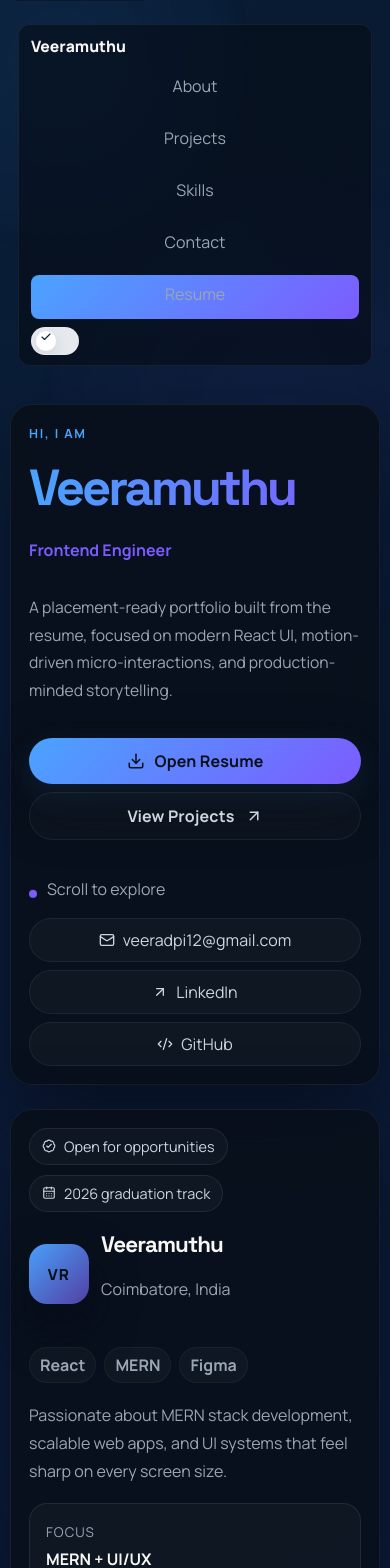
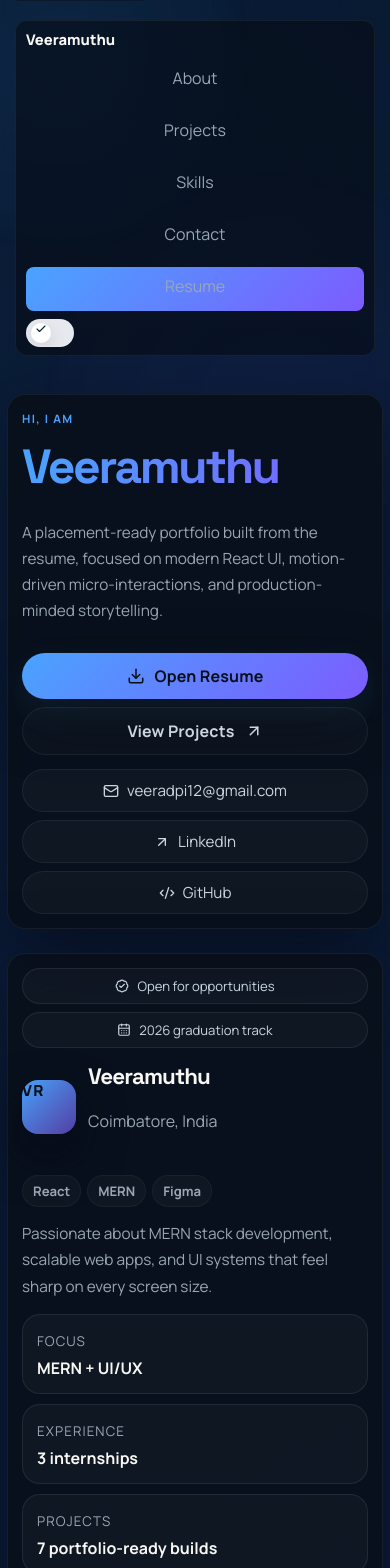
Before and after one commit to Veeramuthu2004/MUTHU_PORTFOLIO_26, a React (Vite) app: page / in a window 390 px wide. Shown: the top 1568 px of the page. Built offline with nearby package versions, Linux system fonts and the light colour scheme.

Commit message:
style: refine mobile layout and light mode

```diff
--- a/src/App.css
+++ b/src/App.css
@@ -379,7 +379,6 @@
   height: 74px;
   border-radius: 20px;
   display: grid;
-  place-items: center;
   background: linear-gradient(135deg, rgba(74,163,255,0.98), rgba(89, 67, 175, 0.92));
   color: #081018;
   font-size: 1.1rem;
@@ -793,6 +792,7 @@
     height: 60px;
     border-radius: 18px;
     font-size: 0.95rem;
+
   }
 
   .timeline-meta,
@@ -879,3 +879,186 @@
     background: inherit;
   }
 }
+
+@media (max-width: 560px) {
+  .hero-copy {
+    gap: 14px;
+  }
+
+  .intro-line {
+    font-size: 0.72rem;
+    letter-spacing: 0.12em;
+  }
+
+  .role-rotator,
+  .scroll-hint {
+    display: none;
+  }
+
+  .hero-actions,
+  .contact-strip {
+    gap: 8px;
+  }
+
+  .contact-strip a {
+    width: 100%;
+    justify-content: center;
+    font-size: 0.95rem;
+  }
+
+  .hero-card {
+    gap: 14px;
+  }
+
+  .hero-card-top {
+    gap: 8px;
+  }
+
+  .status-pill,
+  .status-date {
+    width: 100%;
+    justify-content: center;
+  }
+
+  .hero-card-metrics {
+    gap: 10px;
+  }
+
+  .metric-card,
+  .stat-card,
+  .about-card,
+  .timeline-card,
+  .project-card,
+  .cert-card,
+  .education-card {
+    padding: 14px;
+  }
+
+  .section-heading h2,
+  .content-section h2,
+  .contact-panel h2 {
+    font-size: clamp(1.25rem, 6vw, 1.7rem);
+  }
+
+  .project-filters {
+    gap: 8px;
+  }
+
+  .filter-btn {
+    flex: 1 1 calc(50% - 4px);
+    min-height: 44px;
+  }
+
+  .about-card h3,
+  .timeline-card h3,
+  .project-card h3,
+  .education-card h3 {
+    font-size: 1rem;
+  }
+
+  .hero-card-summary,
+  .hero-text,
+  .section-heading p,
+  .contact-panel p {
+    font-size: 0.96rem;
+    line-height: 1.7;
+  }
+
+  .education-card {
+    gap: 8px;
+  }
+
+  .contact-form input,
+  .contact-form textarea {
+    padding: 12px 12px;
+    border-radius: 12px;
+  }
+
+  .project-modal {
+    padding: 16px;
+  }
+
+  .modal-header {
+    align-items: flex-start;
+  }
+}
+
+@media (max-width: 420px) {
+  .portfolio-shell {
+    width: min(100% - 14px, 1200px);
+    padding: 14px 0 44px;
+  }
+
+  .nav-inner {
+    padding: 8px 10px;
+  }
+
+  .nav-logo {
+    font-size: 0.92rem;
+  }
+
+  .hero-copy,
+  .hero-card,
+  .content-section,
+  .contact-panel {
+    padding: 14px;
+    border-radius: 18px;
+  }
+
+  .hero-copy h1 {
+    font-size: clamp(2rem, 16vw, 3rem);
+    letter-spacing: -0.05em;
+  }
+
+  .primary-action,
+  .secondary-action,
+  .contact-actions a,
+  .contact-strip a,
+  .nav-links a,
+  .nav-resume {
+    padding-left: 14px;
+    padding-right: 14px;
+  }
+
+  .status-pill,
+  .status-date,
+  .badge,
+  .skill-chip,
+  .filter-btn {
+    font-size: 0.82rem;
+  }
+
+  .hero-badges {
+    gap: 6px;
+  }
+
+  .hero-card-metrics {
+    grid-template-columns: 1fr;
+  }
+
+  .avatar-mark {
+    width: 54px;
+    height: 54px;
+    border-radius: 16px;
+  }
+
+  .modal-overlay {
+    padding: 8px;
+  }
+
+  .project-modal {
+    padding: 14px;
+    border-radius: 16px;
+  }
+}
+
+[data-theme="light"] body::before {
+  opacity: 0.55;
+}
+
+@media (max-width: 780px) {
+  [data-theme="light"] body::before {
+    background-size: 40px 40px;
+    mask-image: linear-gradient(180deg, rgba(0, 0, 0, 0.36), transparent 84%);
+  }
+}
```
